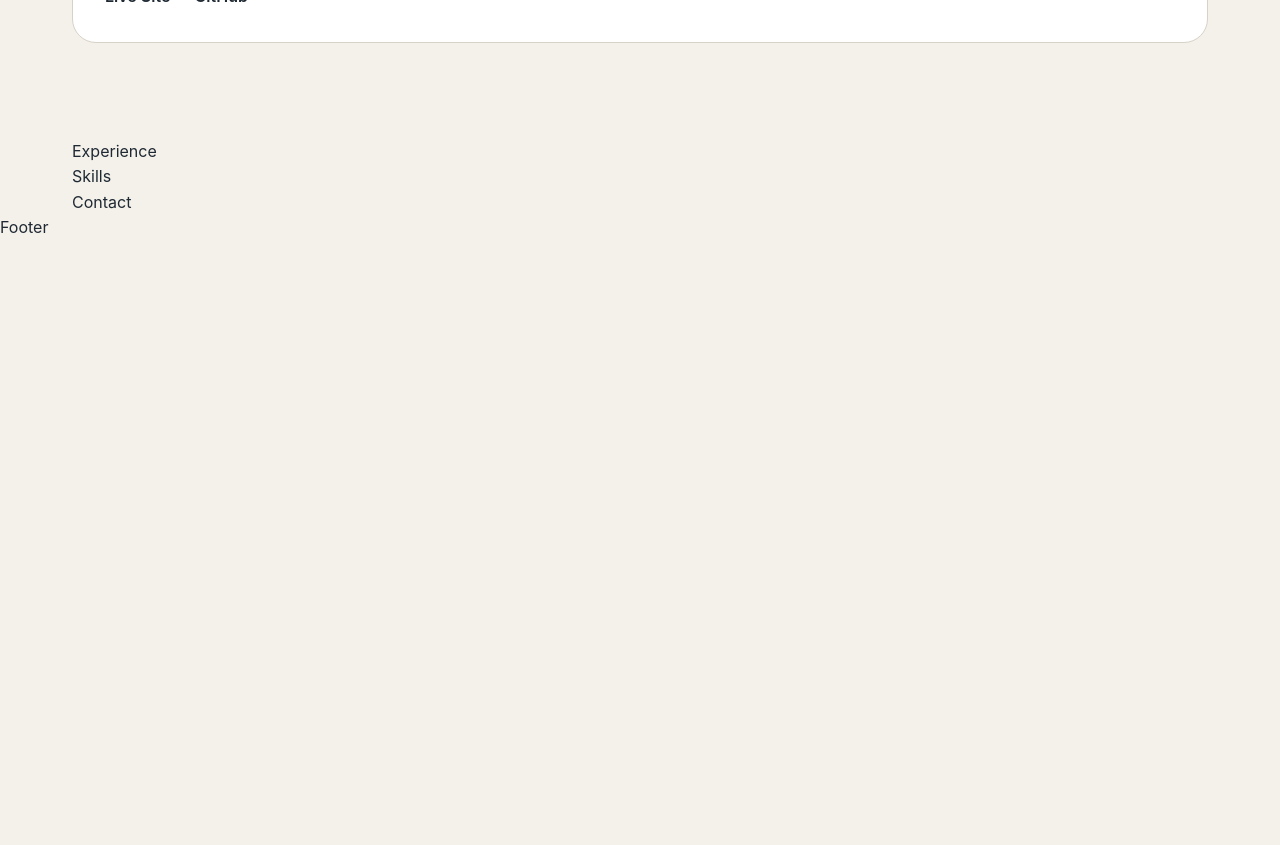
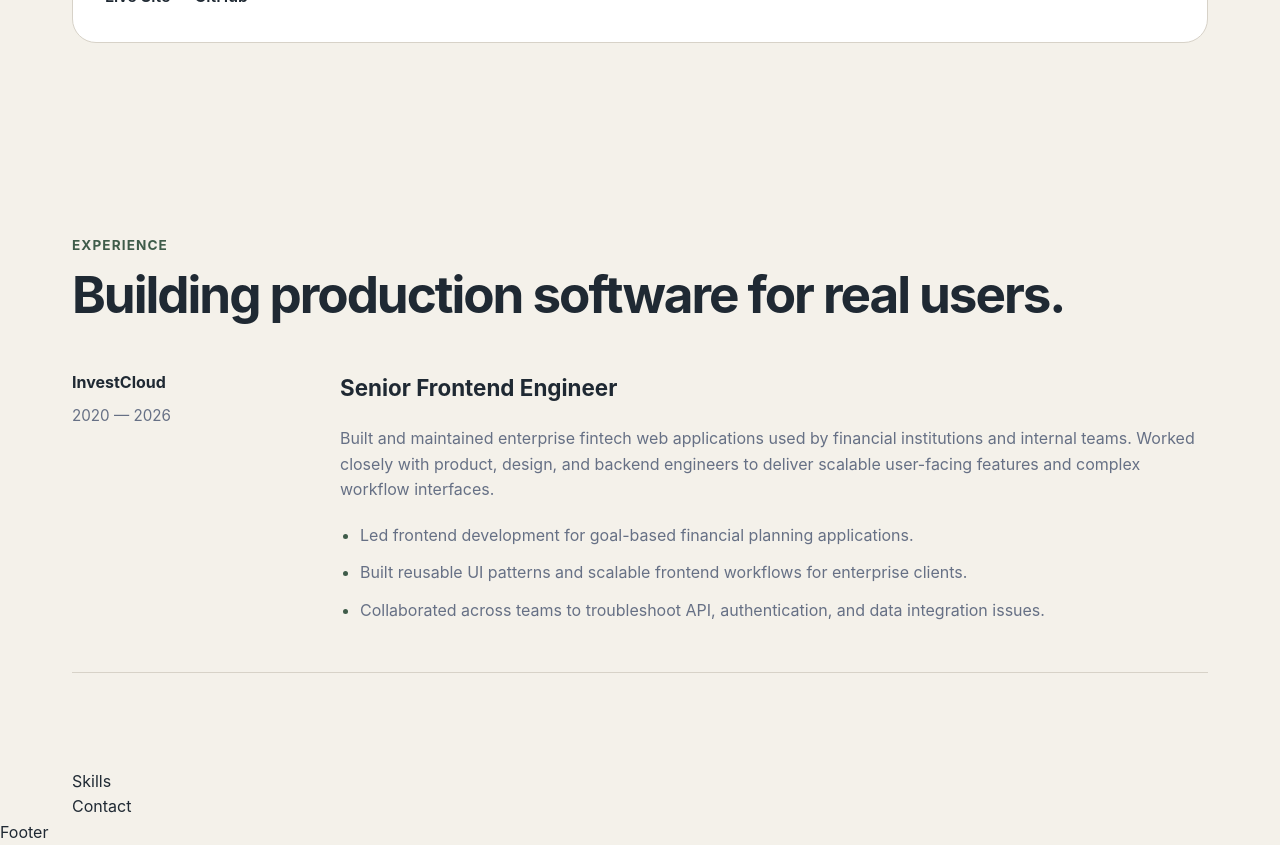
Before and after one commit to jyandell83/personal-site, a React (Vite) app: page / in a window 1280 px wide. Shown: the part 2120-2965 px from the top of the page. Before the commit the page ends 2361 px from the top, so only its background shows below. Built offline with nearby package versions, Linux system fonts and the light colour scheme.

Commit message:
adds experience section and some CSS

```diff
--- a/src/components/Experience/Experience.jsx
+++ b/src/components/Experience/Experience.jsx
@@ -1,5 +1,57 @@
 const Experience = () => {
-  return <div>Experience</div>;
+  return (
+    <section
+      className="experience"
+      id="experience"
+      aria-labelledby="experience-heading"
+    >
+      <div className="section-header">
+        <p className="section-label">Experience</p>
+
+        <h2 id="experience-heading">
+          Building production software for real users.
+        </h2>
+      </div>
+
+      <div className="experience-list">
+        <article className="experience-item">
+          <div className="experience-meta">
+            <p className="experience-company">InvestCloud</p>
+
+            <p className="experience-date">2020 — 2026</p>
+          </div>
+
+          <div className="experience-content">
+            <h3>Senior Frontend Engineer</h3>
+
+            <p>
+              Built and maintained enterprise fintech web applications used by
+              financial institutions and internal teams. Worked closely with
+              product, design, and backend engineers to deliver scalable
+              user-facing features and complex workflow interfaces.
+            </p>
+
+            <ul>
+              <li>
+                Led frontend development for goal-based financial planning
+                applications.
+              </li>
+
+              <li>
+                Built reusable UI patterns and scalable frontend workflows for
+                enterprise clients.
+              </li>
+
+              <li>
+                Collaborated across teams to troubleshoot API, authentication,
+                and data integration issues.
+              </li>
+            </ul>
+          </div>
+        </article>
+      </div>
+    </section>
+  );
 };
 
 export default Experience;
--- a/src/styles/global.css
+++ b/src/styles/global.css
@@ -153,3 +153,70 @@ section {
   color: var(--muted);
   font-size: 1.1rem;
 }
+
+/* Experience Section  */
+
+.experience-list {
+  display: grid;
+  gap: 3rem;
+  margin-top: 3rem;
+}
+
+.experience-item {
+  display: grid;
+  grid-template-columns: 220px 1fr;
+  gap: 3rem;
+
+  padding-bottom: 3rem;
+  border-bottom: 1px solid var(--border);
+}
+
+.experience-meta {
+  display: grid;
+  gap: 0.5rem;
+  align-content: start;
+}
+
+.experience-company {
+  font-weight: 700;
+  color: var(--text);
+}
+
+.experience-date {
+  color: var(--muted);
+  font-size: 0.95rem;
+}
+
+.experience-content {
+  display: grid;
+  gap: 1.25rem;
+}
+
+.experience-content h3 {
+  font-size: 1.4rem;
+  color: var(--text);
+}
+
+.experience-content p {
+  color: var(--muted);
+}
+
+.experience-content ul {
+  display: grid;
+  gap: 0.75rem;
+
+  padding-left: 1.25rem;
+
+  color: var(--muted);
+}
+
+.experience-content li::marker {
+  color: var(--primary);
+}
+
+@media (max-width: 768px) {
+  .experience-item {
+    grid-template-columns: 1fr;
+    gap: 1.5rem;
+  }
+}
```
